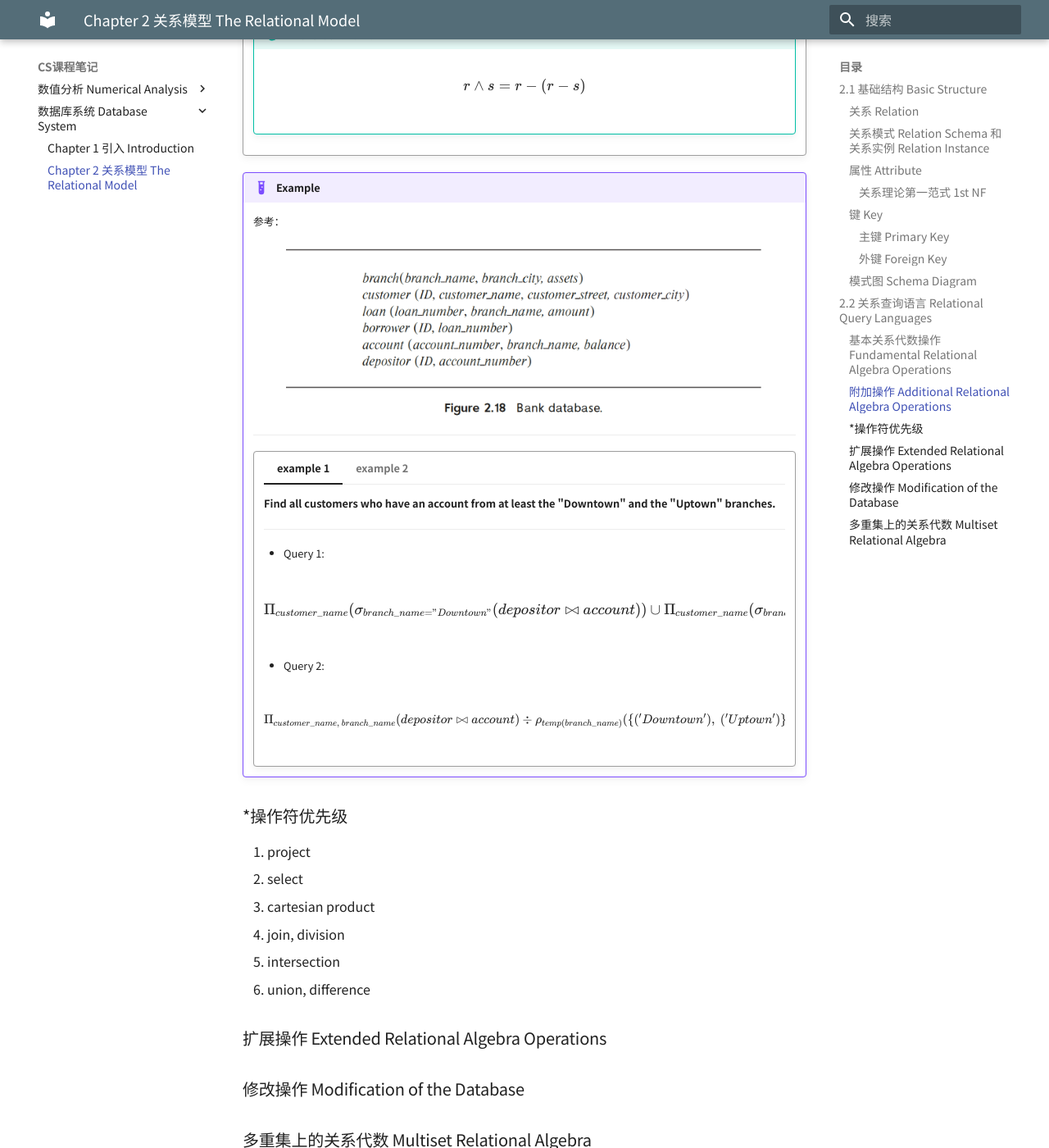
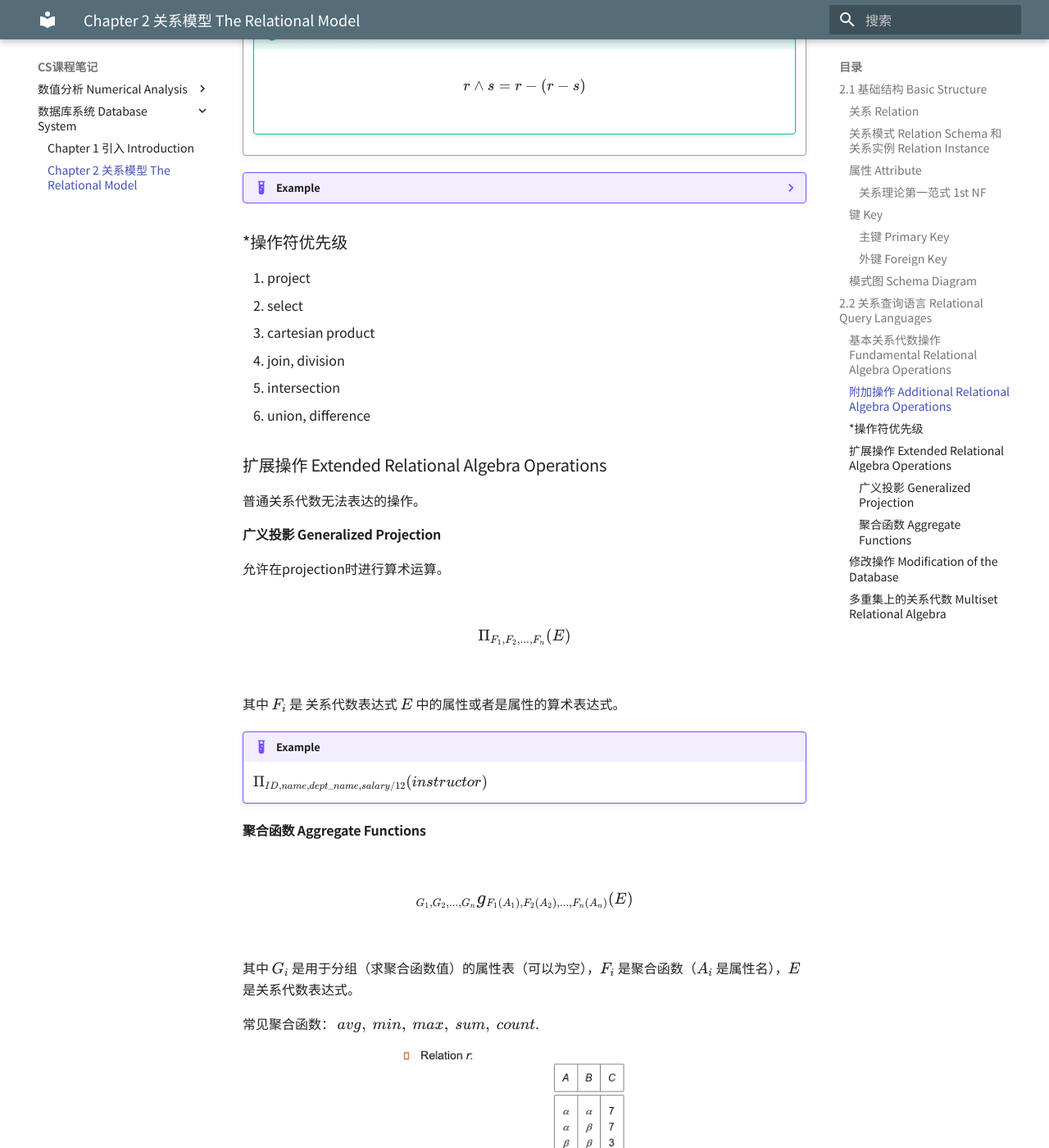
Before and after one commit to Shallowy/notebook, an MkDocs documentation site: the page built from docs/cs_notes/database_system/chap2.md, in a window 1280 px wide and 1400 px high, scrolled down 4988 px. Shown: the whole window at 82% size. Built offline with MkDocs 1.6.1 and Material for MkDocs 9.7.7, drawn with Linux system fonts in a browser that asks for light colours; comment, search, counter and statistics services are not loaded; some of the changed text lies outside the part shown.

Commit message:
modified

```diff
--- a/docs/cs_notes/database_system/chap2.md
+++ b/docs/cs_notes/database_system/chap2.md
@@ -303,7 +303,7 @@
     === "assignment | $\gets$"
         赋值。
 
-!!! example
+??? example
     参考：
 
     <figure markdown="span">
@@ -343,7 +343,53 @@
 6. union, difference
 
 ### 扩展操作 Extended Relational Algebra Operations
+普通关系代数无法表达的操作。
+
+#### 广义投影 Generalized Projection
+
+允许在projection时进行算术运算。
+
+$$\Pi_{F_1, F_2, ..., F_n}(E)$$
+
+其中 $F_i$ 是 关系代数表达式 $E$ 中的属性或者是属性的算术表达式。
+
+!!! example
+
+    $\large{\Pi_{ID, name, dept\_name, salary/12}(instructor)}$
+
+#### 聚合函数 Aggregate Functions
+
+$$_{G_1, G_2, ..., G_n}{\large g}{}_{F_1(A_1), F_2(A_2), ..., F_n(A_n)}(E)$$
+
+其中 $G_i$ 是用于分组（求聚合函数值）的属性表（可以为空），$F_i$ 是聚合函数（$A_i$ 是属性名），$E$ 是关系代数表达式。
+
+常见聚合函数： $avg,\ min,\ max,\ sum,\ count$.
+
+<figure markdown="span">
+    ![](img/23.png){width="300"}
+</figure>
+<figure markdown="span">
+    ![](img/24.png){width="300"}
+</figure>
+
+!!! note
+    聚合函数的结果没有名字，所以一般需要重命名。方便起见，重命名可以作为聚合函数操作的一部分：
+
+    $${}_{branch\_name}{\large g}{}_{sum(balance)\ as\ sum\_balance}(account)$$
 
 ### 修改操作 Modification of the Database
 
+修改操作用赋值操作符表示。
+
+- 插入 insertion: $r\gets r\cup E$
+- 删除 deletion: $r\gets r - E$
+- 更新 update: $r\gets\Pi_{F_1, F_2, ..., F_n}(r)$
+
+其中 $E$ 是关系代数表达式。
+
 ### 多重集上的关系代数 Multiset Relational Algebra
+
+- selection: 保留重复的行。
+- projection: 同样保留重复的行。
+- cross(cartesian) product: 如果 $r$ 中有 $m$ 个重复的行 $t1$, $s$ 中有 $n$ 个重复的行 $t2$, 则结果中有 $m\times n$ 个重复的行 $t1\times t2$.
+- 其它操作同理，如union保留 $m+n$ 份，intersection保留 $min(m, n)$ 份，difference保留 $min(0,\ m-n)$ 份。
```
Also changed, not shown: docs/cs_notes/database_system/img/23.png (added), docs/cs_notes/database_system/img/24.png (added).
